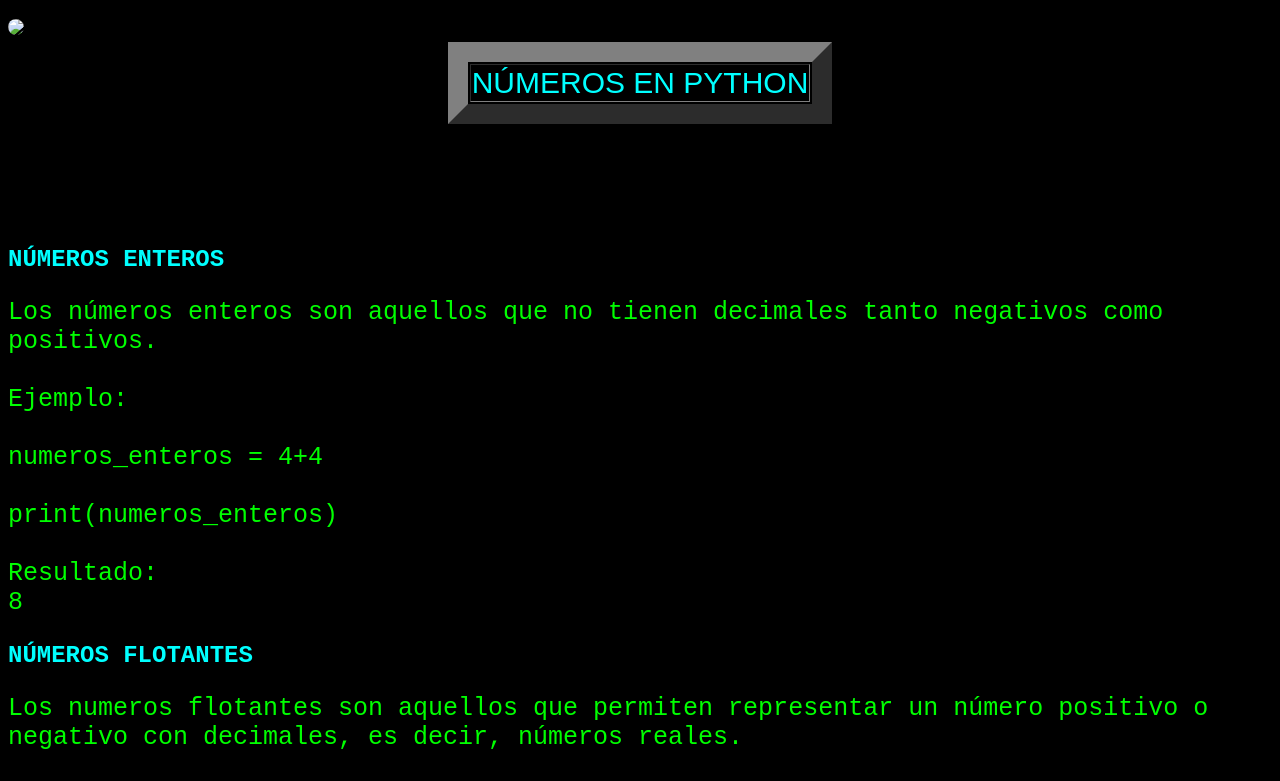
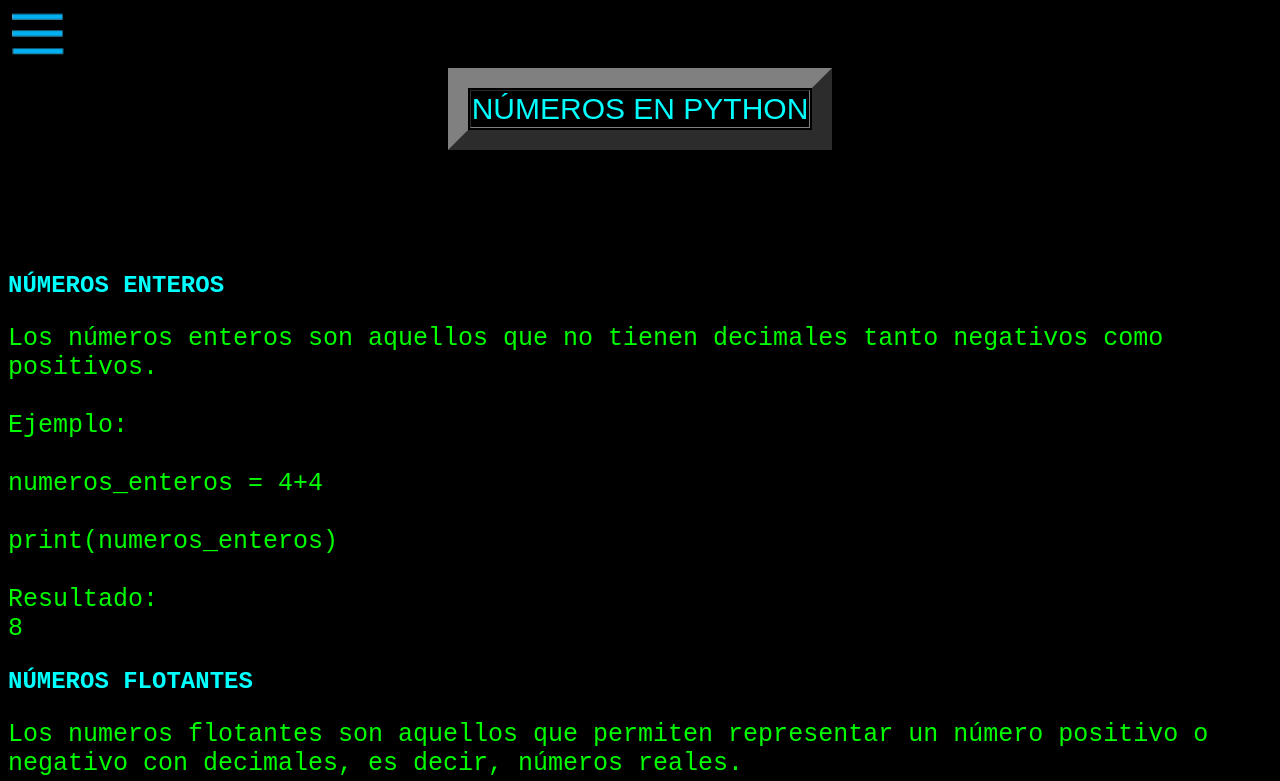
Before and after one commit to Joelanaya/joelanaya.github.io, a plain HTML site: page numeros_python.html in a window 1280 px wide. Shown: the top 781 px of the page. Drawn offline with Linux system fonts and the light colour scheme.

Commit message:
Update numeros_python.html

```diff
--- a/numeros_python.html
+++ b/numeros_python.html
@@ -4,12 +4,12 @@
 				<meta charset="UTF-8">
 				<title>Números en python</title>
 				<link rel="stylesheet" type="text/css" href="estilos.css">
-				<link rel="icon" href="./imagenes/logopython.png">
+				<link rel="icon" href="logopython.png">
 
 </head>
 <body>
 				<div class="titulo numeros_python">
-							<a href="menu.html"><img src="./imagenes/menu.jpg"></a>
+							<a href="menu.html"><img src="menu.jpg"></a>
 							<center><table border="20">
 							<tr>
 							<td>NÚMEROS EN PYTHON</td>
```
